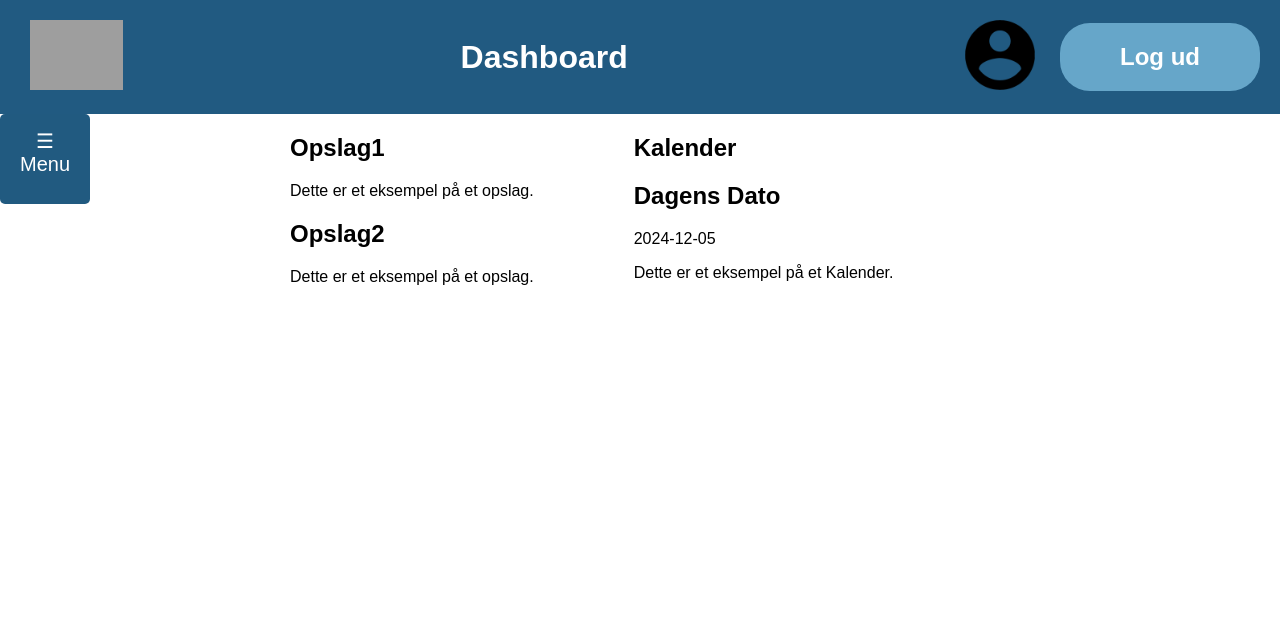
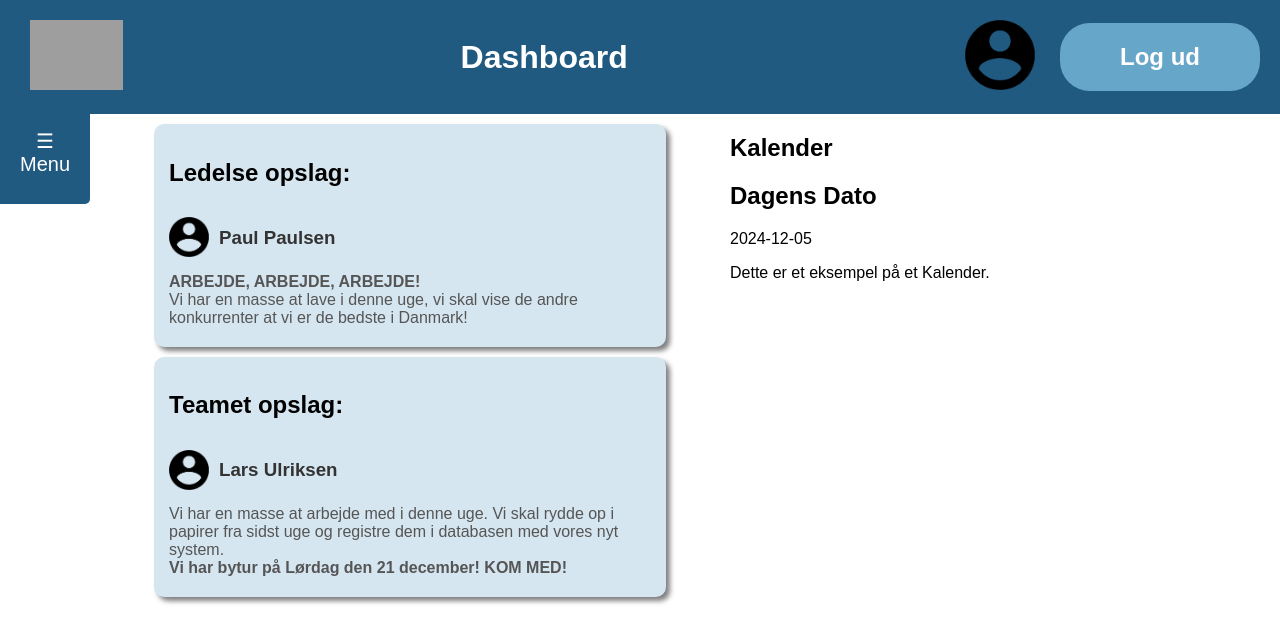
Before and after one commit to khadijahussaiin/BilAbonnement, a Spring Boot app: page /dashboard in a window 1280 px wide. Shown: the top 643 px of the page. Run offline with Spring Boot 4, Linux system fonts and the light colour scheme; grey boxes are pictures that could not be loaded.

Commit message:
Dashboard.css slettet.

```diff
--- a/src/main/java/com/example/bilabonnement/Controller/LogIndController.java
+++ b/src/main/java/com/example/bilabonnement/Controller/LogIndController.java
@@ -24,6 +24,7 @@ public class LogIndController {
     public String showLogDashboard(Model model) {
         LocalDate currentDate = LocalDate.now();
         model.addAttribute("currentDate", currentDate);
+
         return "home/Dashboard"; // Dette matcher Dashboard i templates/home/
     }
     @PostMapping("/LogInd")
--- /dev/null
+++ b/src/main/resources/static/dashboardOpslagKalender.css
@@ -0,0 +1,36 @@
+.dashboardOpslag {
+    background-color: #d5e6f0; /* Lys gullig farve */
+    padding: 15px;
+    margin: 10px 0;
+    border-radius: 10px; /* Runde hjørner */
+    box-shadow: 4px 4px 5px rgba(0, 0, 0, 0.5); /* Let skygge for dybde */
+    font-family: 'Arial', sans-serif; /* Valgfri skrifttype */
+}
+
+.dashboardOpslag h3 {
+    margin-top: 0;
+    color: #333; /* Mørk farve til overskriften */
+}
+
+.dashboardOpslag p {
+    margin: 5px 0;
+    color: #555; /* Mørkere grå farve til teksten */
+}
+
+.UserBillede {
+    height: 40px;
+    width: 40px;
+    margin-right: 10px;
+}
+
+.centered-content {
+    display: flex;
+    align-items: center;
+}
+
+/*
+Hvis man bruge id istedet for class, så bruge # istedet for . i css.:
+#dashboardOpslag {
+    etc.
+}
+ */
--- a/src/main/resources/static/sidebarItems.css
+++ b/src/main/resources/static/sidebarItems.css
@@ -35,12 +5,13 @@
 
 /* Flytter right side content fra menu ikonet */
 .right-side-content {
-    margin-left: 200px;
+    margin-left: 5%;
+    max-width: 40%;
 }
 
 /* Flytter right side content fra right content */
 .left-side-content {
-    margin-left: 100px;
+    margin-left: 5%;
 }
 
 .menu-icon {
@@ -48,7 +19,11 @@
     display: inline-block;
     transition: all 0.3s ease;
     overflow: hidden;
-    border-radius: 5px;
+    /* border-radius: 5px; */
+    border-top-left-radius: 0;
+    border-top-right-radius: 0;
+    border-bottom-left-radius: 0;
+    border-bottom-right-radius: 5px;
 }
 
 .menu-button {
--- a/src/main/resources/templates/home/Dashboard.html
+++ b/src/main/resources/templates/home/Dashboard.html
@@ -4,6 +4,7 @@
     <meta charset="UTF-8">
     <link rel="stylesheet" type="text/css" href="/bannerItems.css">
     <link rel="stylesheet" type="text/css" href="/sidebarItems.css">
+    <link rel="stylesheet" type="text/css" href="/dashboardOpslagKalender.css">
     <title>Title</title>
 </head>
 <body>
@@ -21,15 +22,38 @@
                 For at tilføje flere ting ved siden af hver content skal man bruge ny main. -->
                 <main>
                     <!-- Opslag -->
-                    <section id="opslag1">
-                        <h2>Opslag1</h2>
+                    <section class="dashboardOpslag">
+                        <h1>Ledelse opslag:</h1>
+                        <div class="centered-content">
+                            <img class="UserBillede" src="/profilIconPicture.png">
+                            <h3 style="margin-top: 20px"> Paul Paulsen </h3>
+                        </div>
                         <!-- Her kan du tilføje dine opslag -->
-                        <p>Dette er et eksempel på et opslag.</p>
+                        <p>
+                            <strong>
+                                ARBEJDE, ARBEJDE, ARBEJDE!
+                            </strong>
+                            <br>
+                            Vi har en masse at lave i denne uge, vi skal vise de andre konkurrenter at vi er de bedste i Danmark!
+
+                        </p>
                     </section>
-                    <section id="opslag2">
-                        <h2>Opslag2</h2>
+                    <section class="dashboardOpslag">
+                        <h1>Teamet opslag:</h1>
+                        <div class="centered-content">
+                            <img class="UserBillede" src="/profilIconPicture.png">
+                            <h3 style="margin-top: 20px"> Lars Ulriksen </h3>
+                        </div>
                         <!-- Her kan du tilføje dine opslag -->
-                        <p>Dette er et eksempel på et opslag.</p>
+                        <p>
+                            Vi har en masse at arbejde med i denne uge.
+                            Vi skal rydde op i papirer fra sidst uge
+                            og registre dem i databasen med vores nyt system.
+                            <br>
+                            <strong>
+                                Vi har bytur på Lørdag den 21 december! KOM MED!
+                            </strong>
+                        </p>
                     </section>
                 </main>
                 <!-- Her kan du placere mere indhold af sidens elementer. -->
--- a/src/main/resources/templates/home/fragments/bannersidebar.html
+++ b/src/main/resources/templates/home/fragments/bannersidebar.html
@@ -20,7 +20,7 @@
 
             <div class="dashboard-link">
                 <div class="main-link-container">
-                    <img src="/WhiteHouse.png" alt="House Icon" style="width: 40px; height: 40px; margin-right: 4px;">
+                    <img src="/WhiteHouse.png" alt="House Icon" style="width: 40px; height: 40px; margin-right: 4px; margin-left: -7px;">
                     <a class="main-link" style="font-size: larger; color: white" href="/dashboard">Dashboard</a>
                 </div>
             </div>
@@ -28,7 +28,7 @@
 
             <div class="dashboard-link">
                 <div class="main-link-container">
-                    <img src="/noteIcon.png" alt="Note Icon" style="width: 40px; height: 40px; margin-right: 3px;">
+                    <img src="/noteIcon.png" alt="Note Icon" style="width: 40px; height: 40px; margin-right: -2px;">
                     <a class="main-link" style="font-size: larger; color: white">Dataregistering</a>
                 </div>
                 <div class="sub-links">
@@ -40,7 +40,7 @@
 
             <div class="dashboard-link">
                 <div class="main-link-container">
-                    <img src="/wrench.png" alt="Wrench Icon" style="width: 40px; height: 40px; margin-right: 3px;">
+                    <img src="/wrench.png" alt="Wrench Icon" style="width: 40px; height: 40px; margin-right: 0;">
                     <a class="main-link" style="font-size: larger; color: white">Skade & Udbedring</a>
                 </div>
                 <div class="sub-links">
```
Also changed, not shown: other parts of src/main/resources/static/sidebarItems.css (+2 -32 lines).
